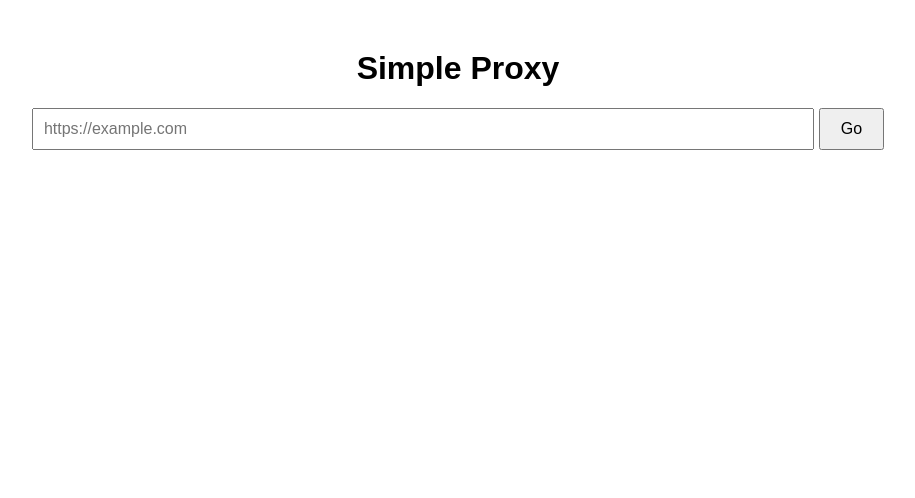
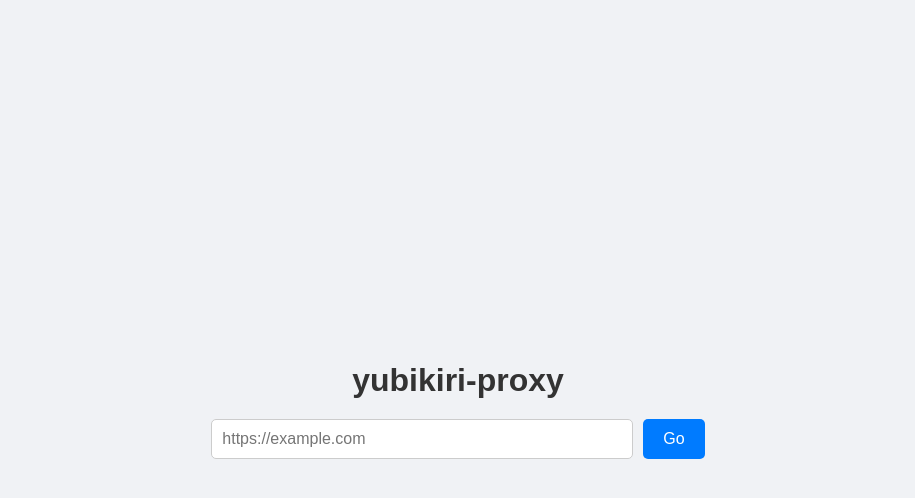
Before and after one commit to yubikirigenn/simple-proxy, a website: page index.html in a window 1280 px wide. Shown: the whole page, without its empty margins (182-1097 px from the left). Drawn offline with Linux system fonts and the light colour scheme.

Commit message:
Update index.html

```diff
--- a/index.html
+++ b/index.html
@@ -1,26 +1,70 @@
 <!DOCTYPE html>
 <html lang="ja">
 <head>
-<meta charset="UTF-8">
-<title>Simple Proxy</title>
-<style>
-body { font-family: sans-serif; text-align: center; margin-top: 50px; }
-input[type="text"] { width: 60%; padding: 10px; font-size: 16px; }
-button { padding: 10px 20px; font-size: 16px; }
-</style>
+  <meta charset="UTF-8">
+  <meta name="viewport" content="width=device-width, initial-scale=1.0">
+  <title>yubikiri-proxy</title> <!-- タブの名前 -->
+  <style>
+    body {
+      font-family: Arial, sans-serif;
+      background-color: #f0f2f5;
+      display: flex;
+      flex-direction: column;
+      align-items: center;
+      justify-content: center;
+      height: 100vh;
+      margin: 0;
+    }
+    h1 {
+      color: #333;
+      margin-bottom: 20px;
+    }
+    form {
+      display: flex;
+      gap: 10px;
+    }
+    input[type="text"] {
+      width: 400px;
+      padding: 10px;
+      border-radius: 5px;
+      border: 1px solid #ccc;
+      font-size: 16px;
+    }
+    button {
+      padding: 10px 20px;
+      border-radius: 5px;
+      border: none;
+      background-color: #007bff;
+      color: white;
+      font-size: 16px;
+      cursor: pointer;
+    }
+    button:hover {
+      background-color: #0056b3;
+    }
+  </style>
 </head>
 <body>
-<h1>Simple Proxy</h1>
-<input id="urlInput" type="text" placeholder="https://example.com">
-<button onclick="goProxy()">Go</button>
+  <h1>yubikiri-proxy</h1>
+  <form id="proxyForm">
+    <input type="text" id="urlInput" name="url" placeholder="https://example.com" required>
+    <button type="submit">Go</button>
+  </form>
 
-<script>
-function goProxy() {
-  const url = document.getElementById('urlInput').value;
-  if(url) {
-    window.location.href = `/proxy?url=${encodeURIComponent(url)}`;
-  }
-}
-</script>
+  <script>
+    const form = document.getElementById('proxyForm');
+    const input = document.getElementById('urlInput');
+
+    form.addEventListener('submit', (e) => {
+      e.preventDefault();
+      const targetUrl = input.value.trim();
+      if (!targetUrl) return;
+
+      // yubikiri-proxy のバックエンドにアクセスするURL
+      // Node側では /fetch?url= に変換してリクエストをプロキシする想定
+      const proxyUrl = `/fetch?url=${encodeURIComponent(targetUrl)}`;
+      window.location.href = proxyUrl;
+    });
+  </script>
 </body>
 </html>
```
